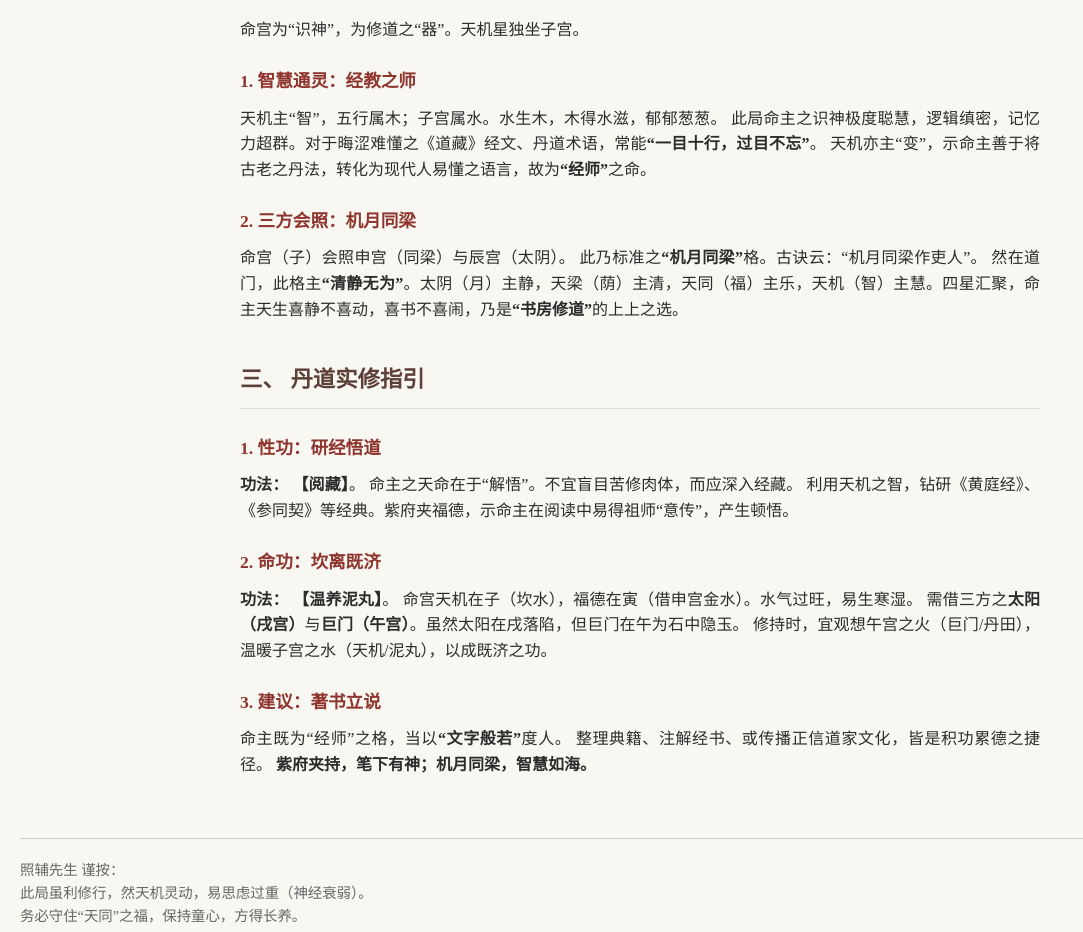
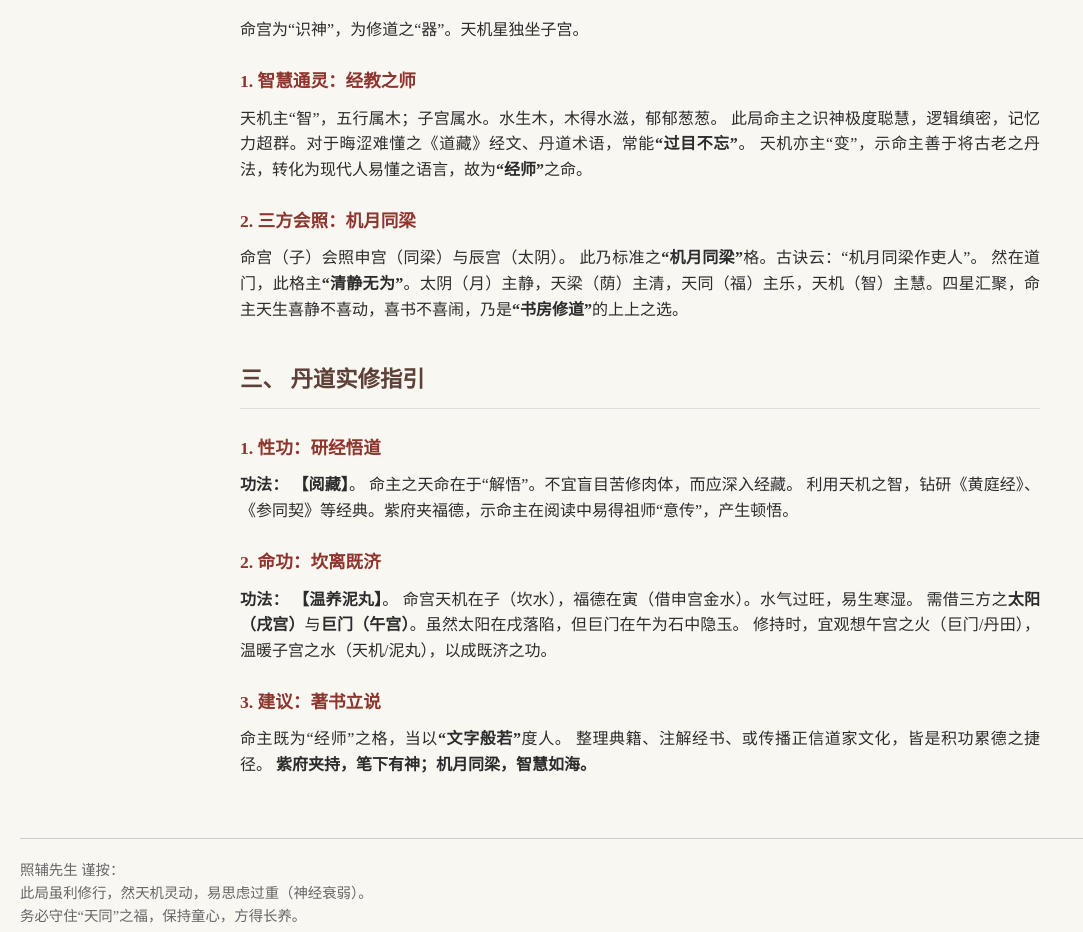
Before and after one commit to haydnshen/mrzhaofu, a plain HTML site: page papers/ziweidandao/paper001.html in a window 1280 px wide. Shown: the part 1484-2416 px from the top of the page, without its empty margins (0-1083 px from the left). Drawn offline with Linux system fonts and the light colour scheme.

```diff
--- a/papers/ziweidandao/paper001.html
+++ b/papers/ziweidandao/paper001.html
@@ -262,7 +262,7 @@
 
     <h3>1. 智慧通灵：经教之师</h3>
     <p>天机主“智”，五行属木；子宫属水。水生木，木得水滋，郁郁葱葱。
-    此局命主之识神极度聪慧，逻辑缜密，记忆力超群。对于晦涩难懂之《道藏》经文、丹道术语，常能<strong>“一目十行，过目不忘”</strong>。
+    此局命主之识神极度聪慧，逻辑缜密，记忆力超群。对于晦涩难懂之《道藏》经文、丹道术语，常能<strong>“过目不忘”</strong>。
     天机亦主“变”，示命主善于将古老之丹法，转化为现代人易懂之语言，故为<strong>“经师”</strong>之命。</p>
 
     <h3>2. 三方会照：机月同梁</h3>
```
